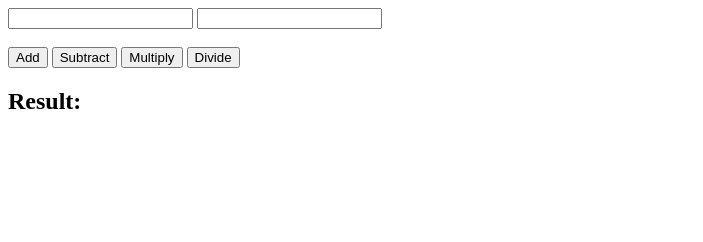
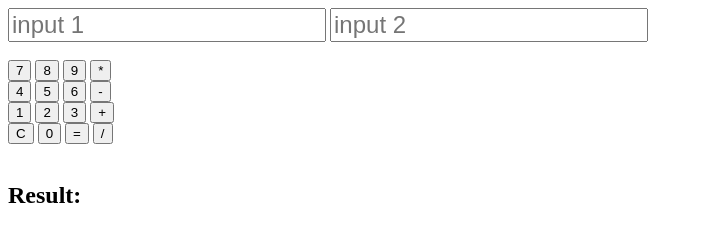
Before and after one commit to devCadet1/calculator, a plain HTML site: page index.html in a window 1280 px wide. Shown: the whole page, without its empty margins (0-703 px from the left). Drawn offline with Linux system fonts and the light colour scheme.

Commit message:
made changes in HTML - added buttons for each number

```diff
--- a/index.html
+++ b/index.html
@@ -10,16 +10,52 @@
 <body>
     <main>
         <div class="container ui">
-            <input id="num1" type="number">
-            <input id="num2" type="number">
+            <input id="num1" type="number" placeholder="input 1" style="font-size: x-large;">
+            <input id="num2" type="number" placeholder="input 2" style="font-size: x-large;">
             <br> <br>
-            <button id="add" onclick="add()">Add</button>
+
+            <section class="keypad">
+                <div class="first-row">
+                    <button id="seven">7</button>
+                    <button id="eight">8</button>
+                    <button id="nine">9</button>
+                    <button id="sub" onclick="mul()">*</button>
+                </div>
+                <div class="second-row">
+                    <button id="four">4</button>
+                    <button id="five">5</button>
+                    <button id="six">6</button>
+                    <button id="sub" onclick="sub()">-</button>
+                </div>
+                <div class="third-row">
+                    <button id="one">1</button>
+                    <button id="two">2</button>
+                    <button id="three">3</button>
+                    <button id="add" onclick="add()">+</button>
+                </div>
+                <div class="fourth-row">
+                    <button id="dec">C</button>
+                    <button id="zero">0</button>
+                    <button id="equal">=</button>
+                    <button id="sub" onclick="div()">/</button>
+
+
+                </div>
+            </section>
+
+            <br>
+
+
+            <!-- <button id="add" onclick="add()">+</button>
             <button id="sub" onclick="sub()">Subtract</button>
             <button id="sub" onclick="mul()">Multiply</button>
-            <button id="sub" onclick="div()">Divide</button>
+            <button id="sub" onclick="div()">Divide</button> -->
 
             <h2 id="res">Result: </h2>
         </div>
+
+
+
     </main>
 
 
```
